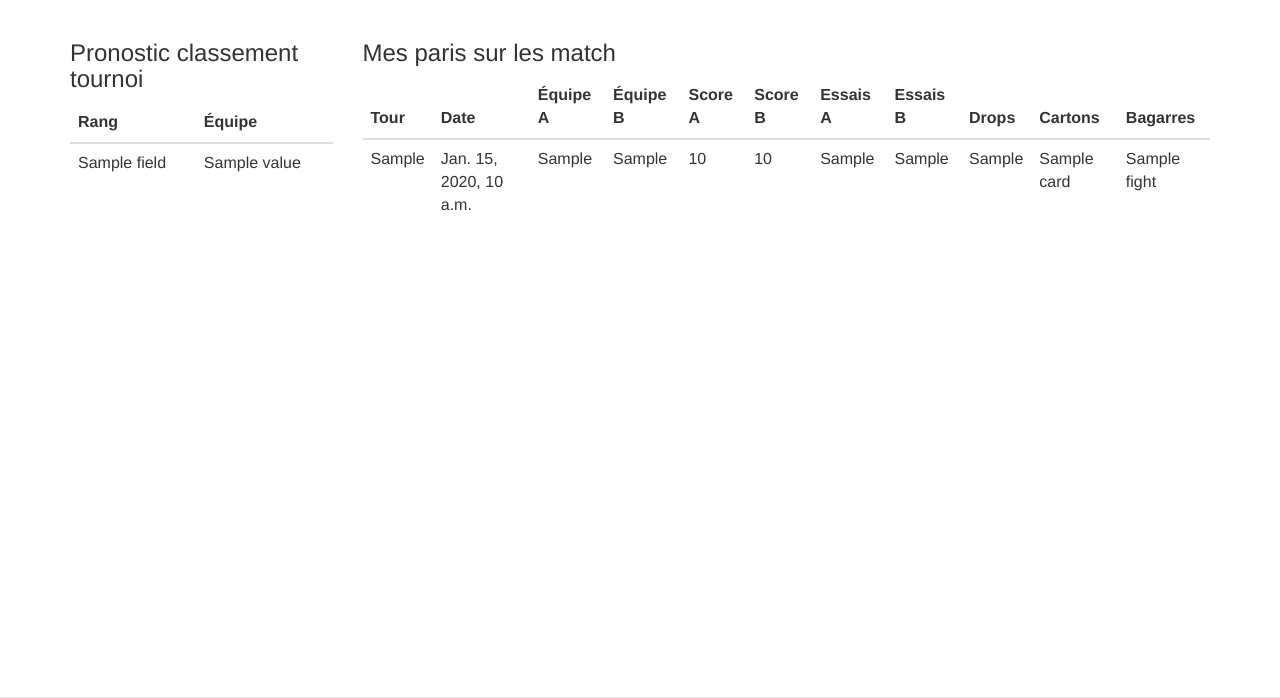
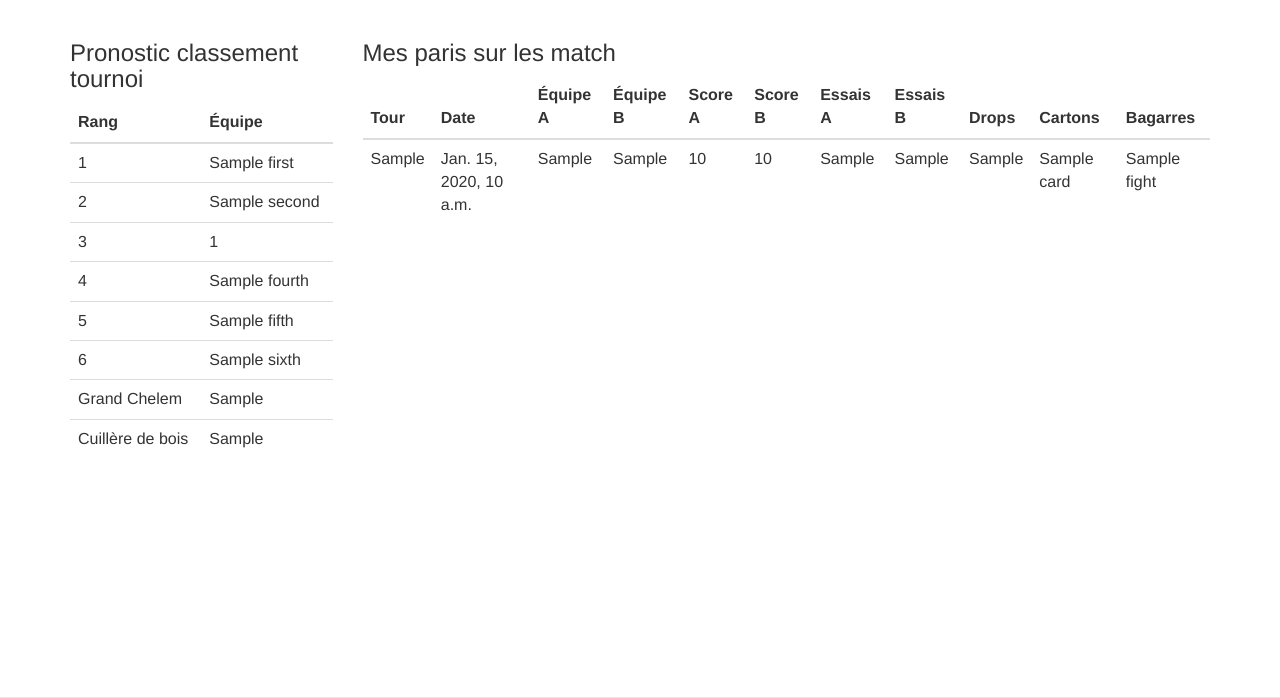
Before and after one commit to cedlerouge/betwit, a Django app: template betwit/templates/profile.html in a window 1280 px wide. Shown: the part 52-750 px from the top of the page. Run offline with Django 3.2, Linux system fonts and the light colour scheme; the template is opened without the code that fills it: most values are stand-ins (such as "Sample title", 1, 10 or a date in 2020); some libraries are stand-ins or nearby versions.

Commit message:
display betcup with order

```diff
--- a/betwit/templates/profile.html
+++ b/betwit/templates/profile.html
@@ -13,12 +13,38 @@
         </thead>
         <tbody>
           {% for r in betcup %}
-            {% for field, value in r.fields.iteritems %}
           <tr>
-            <td>{{ field }}</td>
-            <td>{{ value }}</td>
+            <td>1</td>
+            <td>{{ r.first }}</td>
           </tr>
-          {% endfor %}
+            <td>2</td>
+            <td>{{ r.second }}</td>
+          <tr>
+          </tr>
+            <td>3</td>
+            <td>{{ r.thrid }}</td>
+          <tr>
+          </tr>
+            <td>4</td>
+            <td>{{ r.fourth }}</td>
+          <tr>
+          </tr>
+            <td>5</td>
+            <td>{{ r.fifth }}</td>
+          <tr>
+          </tr>
+            <td>6</td>
+            <td>{{ r.sixth }}</td>
+          <tr>
+          </tr>
+            <td>Grand Chelem</td>
+            <td>{{ r.grand_slam }}</td>
+          <tr>
+          </tr>
+            <td>Cuillère de bois</td>
+            <td>{{ r.wooden_spoon }}</td>
+          <tr>
+          </tr>
           {% endfor %}
         </tbody>
       </table>
```
